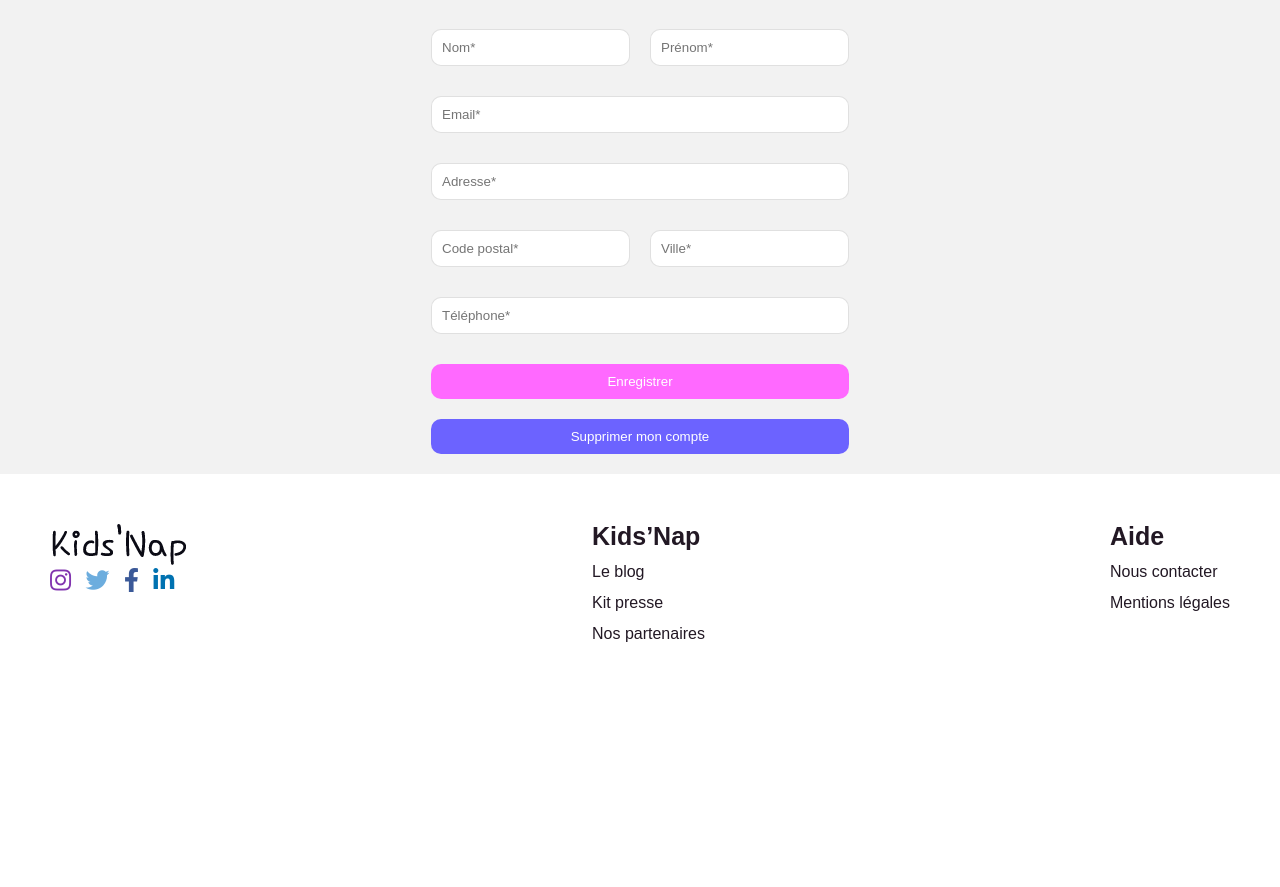
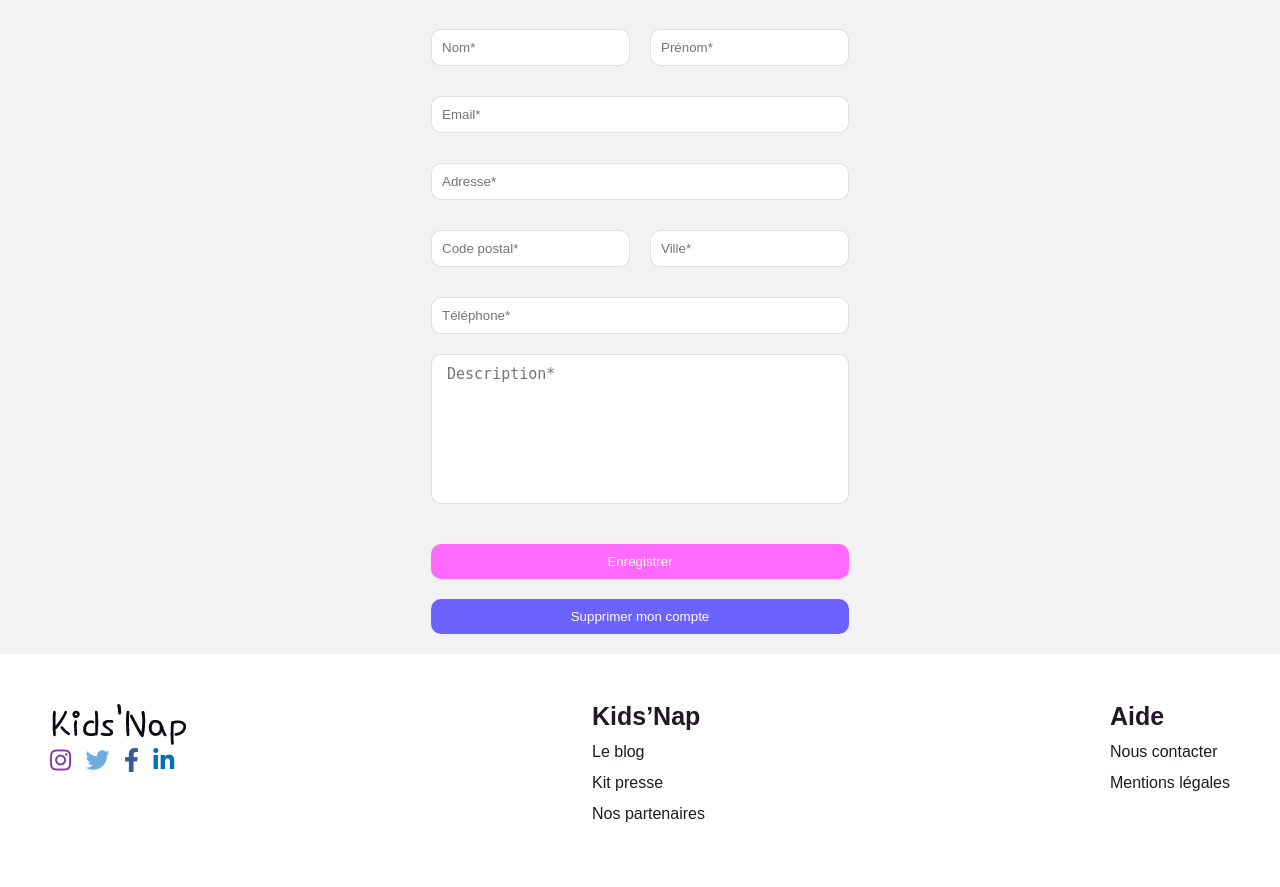
Before and after one commit to QVan27/KidsNap, a PHP site: template base_mvc/App/Views/profil-pros.php in a window 1280 px wide. Shown: the part 450-1337 px from the top of the page. Before the commit the page ends 1092 px from the top, so only its background shows below. Run offline with PHP 8.4, Linux system fonts and the light colour scheme; the template is opened without the code that fills it, so the values that code supplies are empty; some libraries are stand-ins or nearby versions.

Commit message:
mini-modif

```diff
--- a/base_mvc/App/Views/dashboard-parents.php
+++ b/base_mvc/App/Views/dashboard-parents.php
@@ -11,7 +11,7 @@
     <div class=" sheet-dash">
         <div class="pp">
             <img class="pp-size" src="asset/image/pp4.svg" alt="photo profil">
-            <p class="ppmail">Jeanne Marie - 24ans</p>
+            <p class="ppmail">Jeanne Marie</p>
             <p class="ppmail">jeannemarie@gmail.com</p>
             <a href="index.php?page=profil-parents" class="btnprofil">Modifier profil</a>
         </div>
--- a/base_mvc/App/Views/dashboard-pros.php
+++ b/base_mvc/App/Views/dashboard-pros.php
@@ -10,7 +10,7 @@
     <div class=" sheet-dash">
         <div class="pp">
             <img class="pp-size" src="asset/image/pp12.svg" alt="photo profil">
-            <p class="ppmail">Pierre Kiroule - 50 ans</p>
+            <p class="ppmail">Pierre Kiroule</p>
             <p class="ppmail">pierrekiroule@gmail.com</p>
             <p class="ppmail">Crèche</p>
             <a href="index.php?page=profil-pros" class="btnprofil btnprofil1">Modifier profil</a>
--- a/base_mvc/App/Views/home.php
+++ b/base_mvc/App/Views/home.php
@@ -80,7 +80,7 @@
         </div>
         <div class="boxStats">
             <p><img src="asset/image/team.png" alt=""> <?= $numberUser->allUser; ?></p>
-            <p>Partenaires</p>
+            <p>Parents</p>
         </div>
         <div class="boxStats">
             <p><img src="asset/image/chat.png" alt=""> <?= $numberUser->allUser; ?></p>
--- a/base_mvc/App/Views/profil-parents.php
+++ b/base_mvc/App/Views/profil-parents.php
@@ -50,6 +50,12 @@
                 <input type="text" name="telephone" id="telephoneProfilParents" class="inputprofil" placeholder="Téléphone*">
             </div>
 
+            <!-- DESCRIPTION -->
+            <div class="form-group">
+                <label for="description"></label>
+                <textarea name="description" id="description-pros" placeholder="Description*"></textarea>
+            </div>
+
             <!-- ENVOYER -->
             <div class="submitButtonprofil">
                 <input type="submit" name="envoyer" id="enregistrerParents" value="Enregistrer" class="buttonprofil">
--- a/base_mvc/App/Views/profil-pros.php
+++ b/base_mvc/App/Views/profil-pros.php
@@ -50,6 +50,11 @@
                 <input type="text" name="telephone" id="telephoneProfilPros" class="inputprofil" placeholder="Téléphone*">
             </div>
 
+            <!-- DESCRIPTION -->
+            <div class="form-group">
+                <label for="description"></label>
+                <textarea name="description" id="description-pros" placeholder="Description*"></textarea>
+            </div>
             <!-- ENVOYER -->
             <div class="submitButtonprofil">
                 <input type="submit" name="envoyer" id="enregistrerPros" value="Enregistrer" class="buttonprofil">
--- a/base_mvc/public/asset/css/style.css
+++ b/base_mvc/public/asset/css/style.css
@@ -213,9 +213,9 @@ h3 {
     font-size: 20px;
 }
 
-i {
+/* i {
     color: var(--violet-light);
-}
+} */
 
 input:focus, textarea:focus, select:focus, button:focus {
     outline: none;
@@ -1097,20 +1097,19 @@ h2 {
 
 #formcontact textarea {
     width: 100%;
-    height: 150px;
     background: #FFFFFF;
     border: 1px solid rgba(0, 0, 0, 0.12);
     box-sizing: border-box;
     border-radius: 10px;
     margin-bottom: 30px;
     resize: none;
-    text-align: center;
+    padding: 10px 15px;
     outline: none;
     -webkit-transition: 0.7s;
     -o-transition: 0.7s;
     transition: 0.7s;
     height: 200px;
-    font-size: 15px;
+    font-size: 17px;
 }
 
 #formcontact input[type="submit"] {
@@ -1810,7 +1809,22 @@ h2 {
 #formprofilparents, #formprofilpros{
     margin: 20px 0;
 }
-
+#formprofilparents textarea, #formprofilpros textarea{
+    width: 100%;
+    height: 150px;
+    background: #FFFFFF;
+    border: 1px solid rgba(0, 0, 0, 0.12);
+    box-sizing: border-box;
+    border-radius: 10px;
+    margin-bottom: 30px;
+    padding: 10px 15px;
+    resize: none;
+    outline: none;
+    -webkit-transition: 0.7s;
+    -o-transition: 0.7s;
+    transition: 0.7s;
+    font-size: 15px;
+}
 .inputprofil{
     border-radius: 10px;
     padding: 10px 10px;
```
